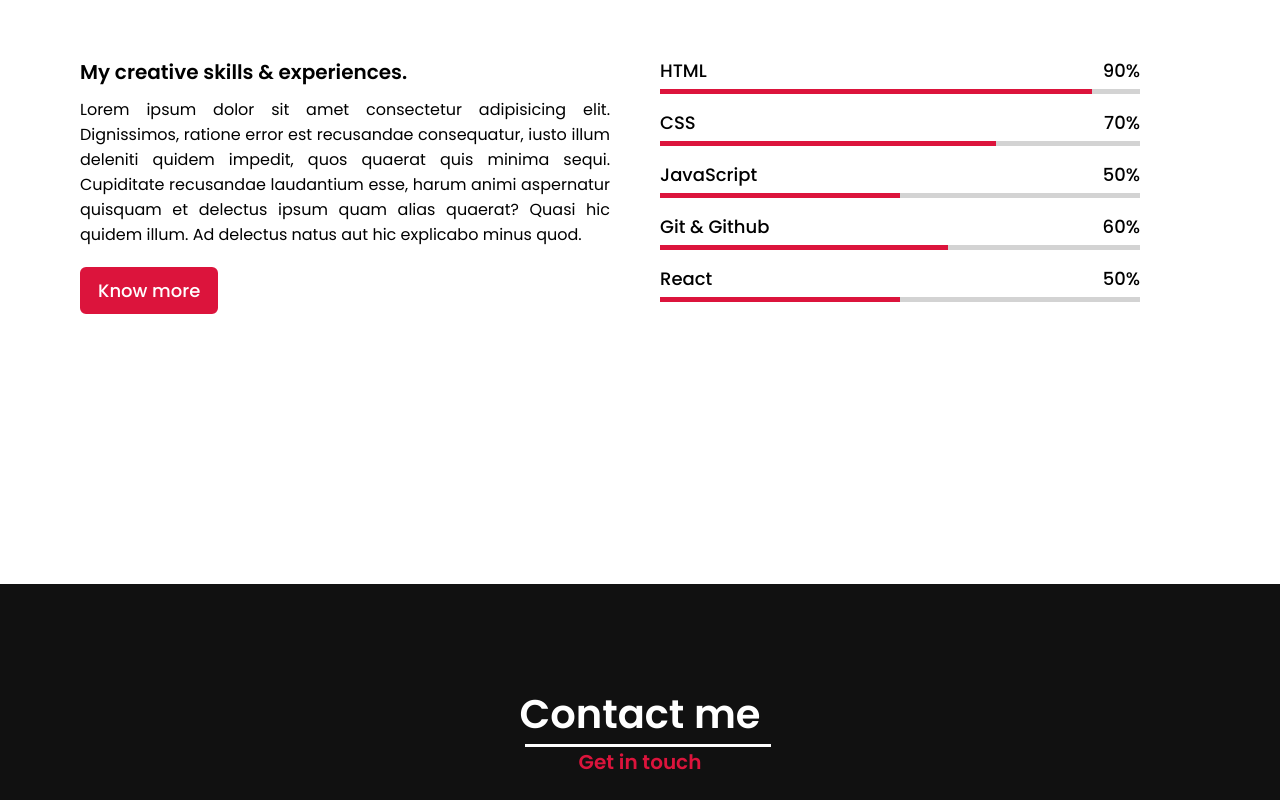
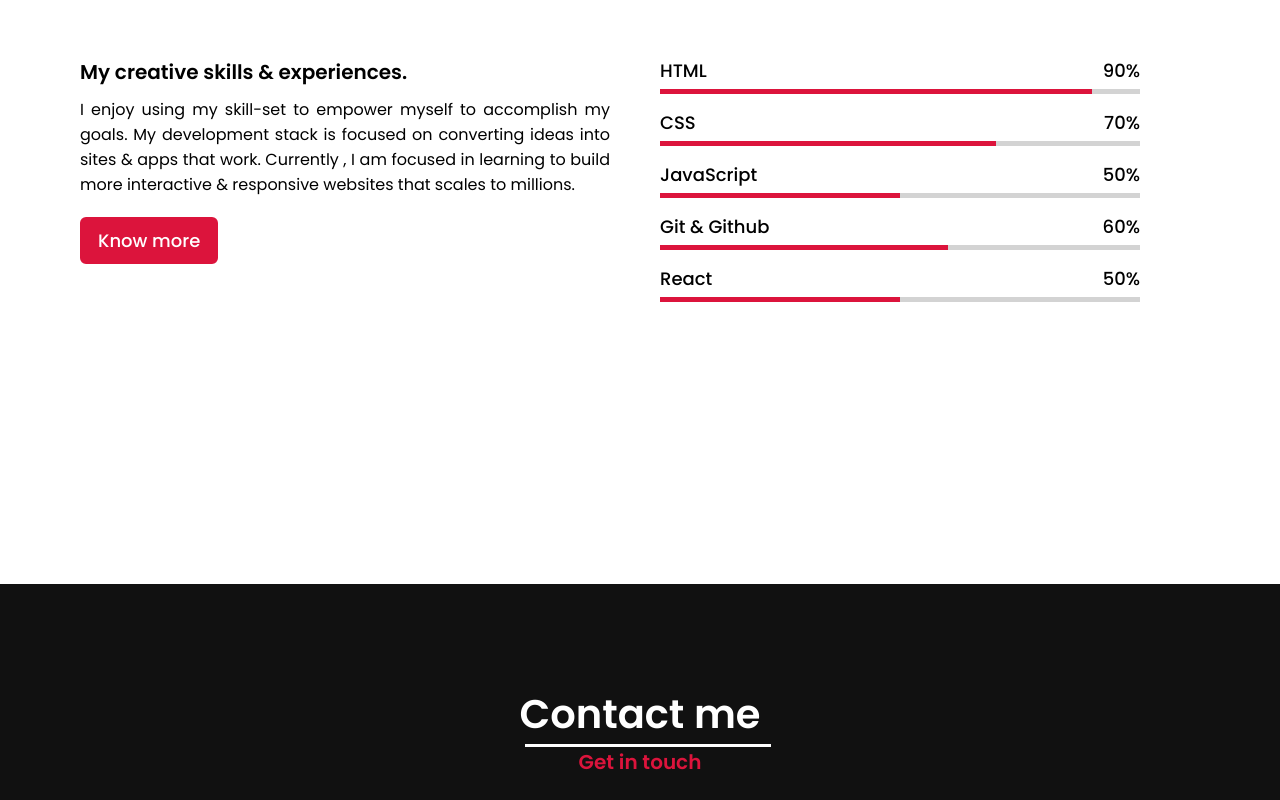
Before and after one commit to Yashpokharna/Portfolio, a plain HTML site: page index.html in a window 1280 px wide. Shown: the part 2646-3446 px from the top of the page. Drawn offline with nearby package versions, Linux system fonts and the light colour scheme.

Commit message:
Add files via upload

```diff
--- a/index.html
+++ b/index.html
@@ -122,10 +122,7 @@
             <div class="skills-content">
                 <div class="column left">
                     <div class="text">My creative skills & experiences.</div>
-                    <p>Lorem ipsum dolor sit amet consectetur adipisicing elit. Dignissimos, ratione error est
-                        recusandae consequatur, iusto illum deleniti quidem impedit, quos quaerat quis minima sequi.
-                        Cupiditate recusandae laudantium esse, harum animi aspernatur quisquam et delectus ipsum quam
-                        alias quaerat? Quasi hic quidem illum. Ad delectus natus aut hic explicabo minus quod.</p>
+                    <p>I enjoy using my skill-set to empower myself to accomplish my goals. My development stack is focused on converting ideas into sites & apps that work. Currently , I am focused in learning to build more interactive & responsive websites that scales to millions.</p>
                     <a href="#contact">Know more</a>
                 </div>
                 <div class="column right">
@@ -232,10 +229,10 @@
                 </div>
             </div>
             <div class="links">
-                <a href="https://www.linkedin.com/in/yash-pokharna-a8957420a" class="icon fa fa-linkedin"></a>
+                <a href="https://www.linkedin.com/in/yash-pokharna" class="icon fa fa-linkedin"></a>
                 <a href="https://github.com/Yashpokharna/Wilgaxx.git" class="icon fa fa-github"></a>
                 <a href="https://mail.google.com/mail/u/yashpokharna2002@gmail.com" class="icon fa fa-inbox in"></a>
-                <a href="https://twitter.com/YashPokharna22" class="icon fa fa-twitter"></a>
+                <!-- <a href="https://twitter.com/YashPokharna22" class="icon fa fa-twitter"></a> -->
 
             </div>
 
```
